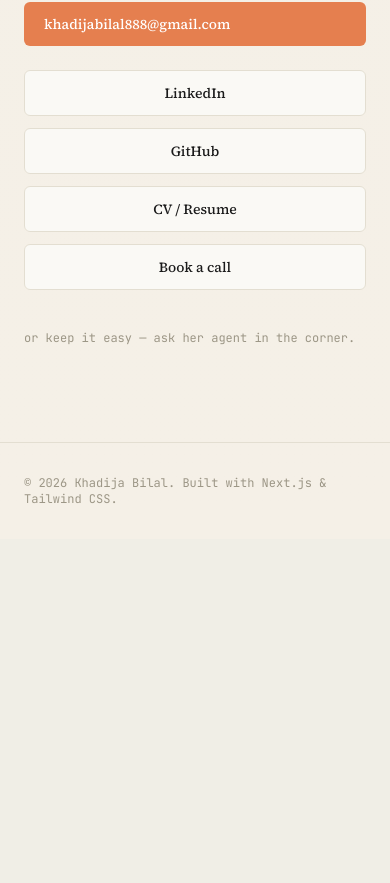
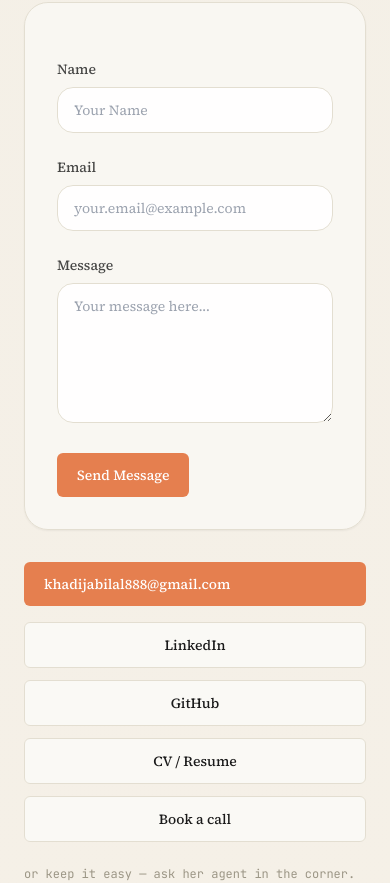
Before and after one commit to KHADIJA2008-KB/Portfolio, a Next.js app: page / in a window 390 px wide. Shown: the part 7406-8289 px from the top of the page. Before the commit the page ends 7945 px from the top, so only its background shows below. Built offline with nearby package versions, Linux system fonts and the light colour scheme.

Commit message:
Add Web3Forms contact form and preserve CTA links

```diff
--- a/components/Contact.tsx
+++ b/components/Contact.tsx
@@ -13,16 +13,75 @@ export default function Contact() {
           Building something worth building together?
         </h2>
 
-        <div className="mt-10 flex flex-col gap-4 sm:flex-row sm:flex-wrap sm:items-center sm:gap-6">
+        <div className="mt-10 grid gap-8 lg:grid-cols-[minmax(0,1fr)_340px]">
+          <form
+            action="https://api.web3forms.com/submit"
+            method="POST"
+            id="contact-form"
+            className="space-y-6 rounded-3xl border border-border bg-surface/80 p-8 shadow-sm"
+          >
+            <input type="hidden" name="access_key" value="dc52b7ac-7bd5-4567-957e-a7e3f4912461" />
+            <input type="checkbox" name="botcheck" className="hidden" style={{ display: "none" }} />
+
+            <div className="space-y-2">
+              <label htmlFor="name" className="block text-sm font-medium text-ink/80">
+                Name
+              </label>
+              <input
+                id="name"
+                name="name"
+                type="text"
+                required
+                placeholder="Your Name"
+                className="w-full rounded-2xl border border-border bg-white/90 px-4 py-3 text-sm text-ink outline-none transition focus:border-accent focus:ring-2 focus:ring-accent/20"
+              />
+            </div>
+
+            <div className="space-y-2">
+              <label htmlFor="email" className="block text-sm font-medium text-ink/80">
+                Email
+              </label>
+              <input
+                id="email"
+                name="email"
+                type="email"
+                required
+                placeholder="your.email@example.com"
+                className="w-full rounded-2xl border border-border bg-white/90 px-4 py-3 text-sm text-ink outline-none transition focus:border-accent focus:ring-2 focus:ring-accent/20"
+              />
+            </div>
+
+            <div className="space-y-2">
+              <label htmlFor="message" className="block text-sm font-medium text-ink/80">
+                Message
+              </label>
+              <textarea
+                id="message"
+                name="message"
+                required
+                placeholder="Your message here..."
+                className="min-h-[140px] w-full rounded-2xl border border-border bg-white/90 px-4 py-3 text-sm text-ink outline-none transition focus:border-accent focus:ring-2 focus:ring-accent/20"
+              />
+            </div>
+
+            <button
+              type="submit"
+              className="inline-flex items-center justify-center rounded-md bg-accent px-5 py-3 text-sm font-medium text-white transition hover:bg-accent/90"
+            >
+              Send Message
+            </button>
+          </form>
+
+          <div className="flex flex-col justify-between gap-6">
+            <div className="flex flex-col gap-4">
               <a
                 href="mailto:khadijabilal888@gmail.com"
                 className="inline-flex items-center gap-2 rounded-md bg-accent px-5 py-3 text-sm font-medium text-white transition hover:bg-accent/90"
               >
                 khadijabilal888@gmail.com
               </a>
-        </div>
 
-        <div className="mt-6 flex flex-col gap-3 sm:flex-row sm:flex-wrap sm:items-center sm:gap-3">
+              <div className="flex flex-col gap-3 sm:flex-row sm:flex-wrap sm:items-center sm:gap-3">
                 <a href={LINKEDIN_URL} target="_blank" rel="noopener noreferrer" className={linkButtonClassName}>
                   LinkedIn
                 </a>
@@ -36,10 +95,13 @@ export default function Contact() {
                   Book a call
                 </a>
               </div>
+            </div>
 
-        <p className="mt-10 font-mono text-xs text-faint">
+            <p className="font-mono text-xs text-faint">
               or keep it easy — ask her agent in the corner.
             </p>
+          </div>
+        </div>
       </div>
 
       <footer className="border-t border-border">
```
Lines whose indentation alone changed are shown as unchanged.
